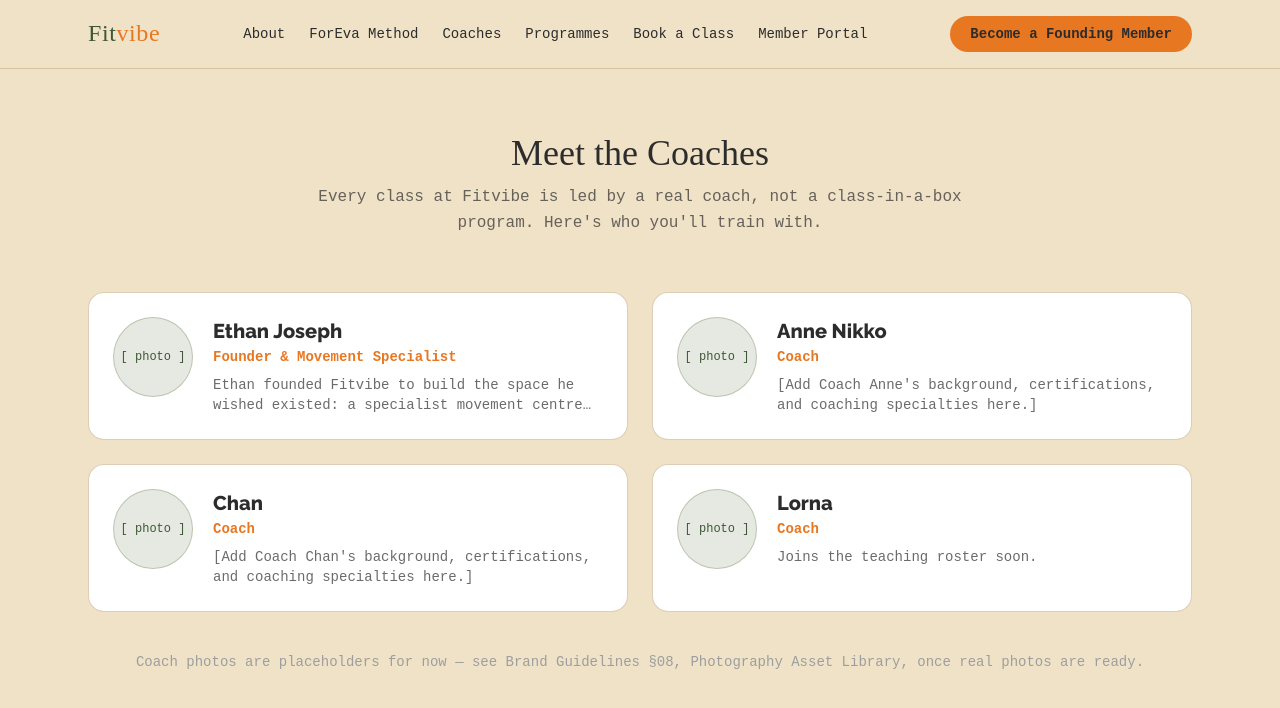
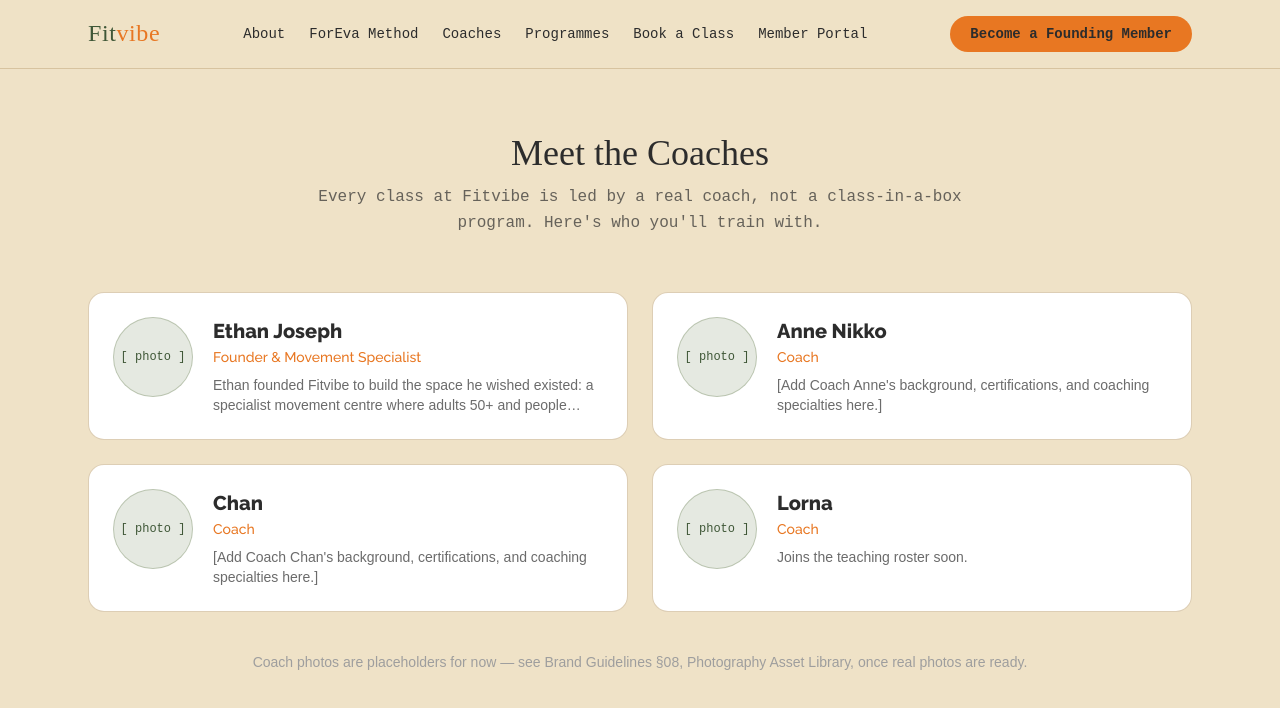
Before and after one commit to ethanRjoseph14/fitvibe-system, a Next.js app: page /coaches in a window 1280 px wide. Shown: the top 708 px of the page. Built offline with nearby package versions, Linux system fonts and the light colour scheme; a web font is replaced by a local one.

Commit message:
Refactor coach display styles in page.tsx

```diff
--- a/app/coaches/page.tsx
+++ b/app/coaches/page.tsx
@@ -8,7 +8,7 @@ export default function CoachesPage() {
       <NavBar />
       <section className="mx-auto max-w-6xl px-6 py-16">
         <div className="max-w-2xl mx-auto text-center mb-14">
-          <h1 className="font-display text-4xl mb-3">Meet the Coaches</h1>
+          <h1 className="text-4xl mb-3">Meet the Coaches</h1>
           <p className="text-charcoal/70">
             Every class at Fitvibe is led by a real coach, not a class-in-a-box program.
             Here&apos;s who you&apos;ll train with.
@@ -26,9 +26,9 @@ export default function CoachesPage() {
                 [ photo ]
               </div>
               <div>
-                <h2 className="font-display text-xl mb-0.5">{coach.name}</h2>
-                <p className="text-sm font-semibold text-vitality-orange mb-2">{coach.title}</p>
-                <p className="text-sm text-charcoal/70 line-clamp-2">
+                <h2 className="text-xl mb-0.5">{coach.name}</h2>
+                <p className="font-section-header text-sm text-vitality-orange mb-2">{coach.title}</p>
+                <p className="font-caption text-sm text-charcoal/70 line-clamp-2">
                   {coach.active ? coach.bio : "Joins the teaching roster soon."}
                 </p>
               </div>
@@ -36,7 +36,7 @@ export default function CoachesPage() {
           ))}
         </div>
 
-        <p className="text-sm text-mid-gray mt-10 text-center">
+        <p className="font-caption text-sm text-mid-gray mt-10 text-center">
           Coach photos are placeholders for now — see Brand Guidelines §08, Photography
           Asset Library, once real photos are ready.
         </p>
```
